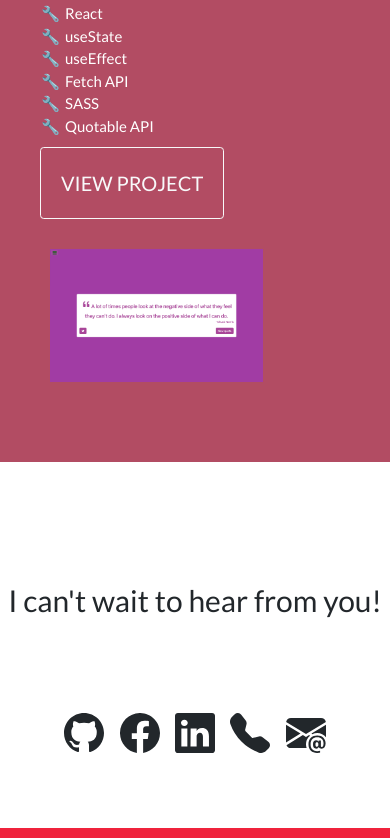
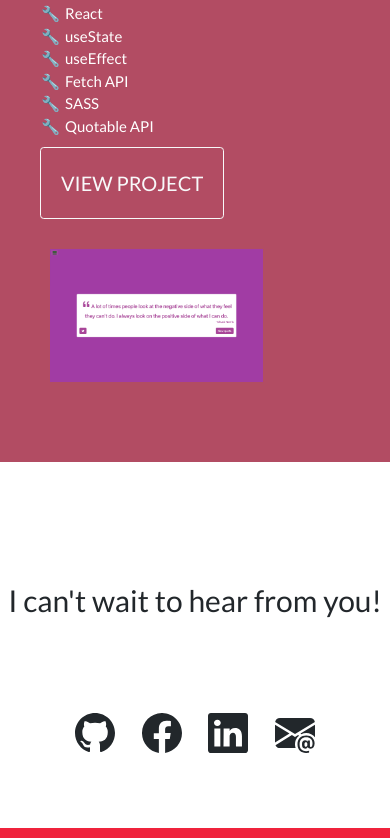
Before and after one commit to Osgoroth/portfolio-page, a React (Vite) app: page / in a window 390 px wide. Shown: the part 6210-7048 px from the top of the page. Built offline with nearby package versions, Linux system fonts and the light colour scheme.

Commit message:
removed phone number and changed email address

```diff
--- a/src/components/sections/contacts-section.jsx
+++ b/src/components/sections/contacts-section.jsx
@@ -37,15 +37,7 @@ export default function Contacts() {
             <BsLinkedin />
           </a>
           <a
-            href="tel:+447460485234"
-            className="profile__link"
-            target="_blank"
-            rel="noreferrer"
-          >
-            <BsTelephoneFill />
-          </a>
-          <a
-            href="mailto:david-lucas-social@outlook.com"
+            href="mailto:david-charles-lucas@outlook.com"
             className="profile__link"
             target="_blank"
             rel="noreferrer"
```
